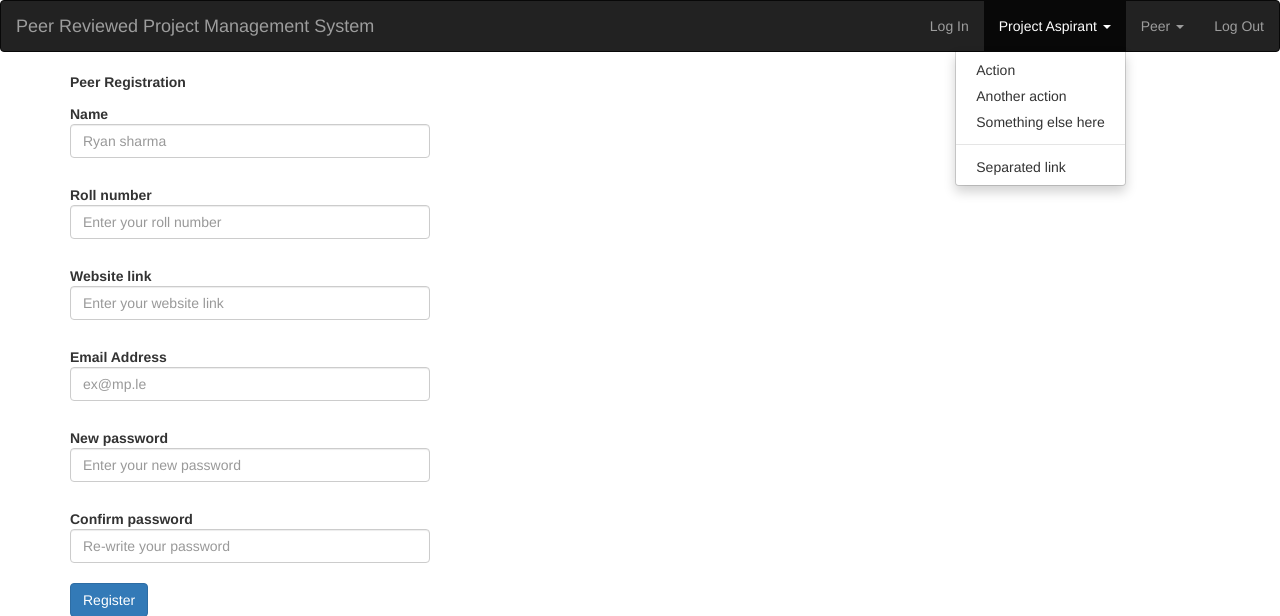
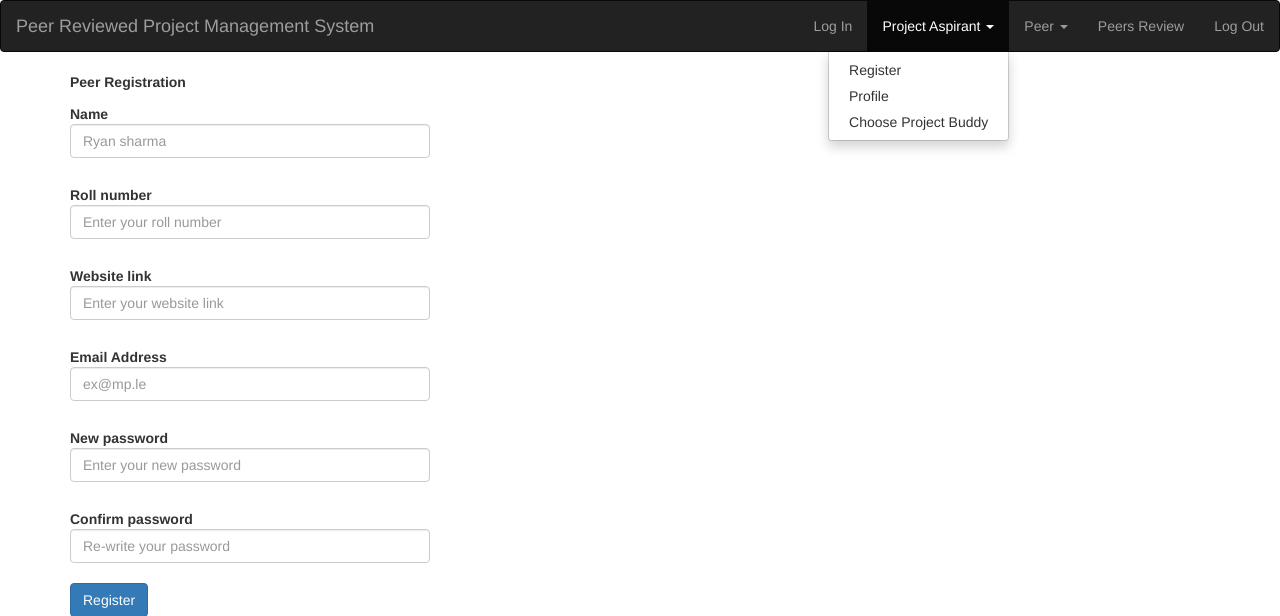
Before and after one commit to adishap/project_management_system, a PHP site: page /register_peer.php in a window 1280 px wide, after a click on "Project Aspirant". Shown: the top 616 px of the page. Run offline with PHP 8.4, Linux system fonts and the light colour scheme.

Commit message:
register_team start working

```diff
--- a/header.html
+++ b/header.html
@@ -3,35 +3,33 @@
   <div class="container-fluid">
 
     <div class="navbar-header">
-      <a class="navbar-brand" href="#">
+      <a class="navbar-brand" href="index.php">
        Peer Reviewed Project Management System
       </a>
     </div>
 
       <ul class="nav navbar-nav navbar-right">
-        <li><a href="#">Log In</a></li>
+        <li><a href="log_in.php">Log In</a></li>
 
         <li class="dropdown">
           <a href="#" class="dropdown-toggle" data-toggle="dropdown" role="button" aria-expanded="false">Project Aspirant <span class="caret"></span></a>
           <ul class="dropdown-menu" role="menu">
-            <li><a href="#">Action</a></li>
-            <li><a href="#">Another action</a></li>
-            <li><a href="#">Something else here</a></li>
-            <li class="divider"></li>
-            <li><a href="#">Separated link</a></li>
+            <li><a href="register_team.php">Register</a></li>
+            <li><a href="#">Profile</a></li>
+            <li><a href="#">Choose Project Buddy</a></li>
           </ul>
         </li>
 
         <li class="dropdown">
           <a href="#" class="dropdown-toggle" data-toggle="dropdown" role="button" aria-expanded="false">Peer <span class="caret"></span></a>
           <ul class="dropdown-menu" role="menu">
-            <li><a href="#">Action</a></li>
-            <li><a href="#">Another action</a></li>
-            <li><a href="#">Something else here</a></li>
-            <li class="divider"></li>
-            <li><a href="#">Separated link</a></li>
+            <li><a href="register_peer.php">Register</a></li>
+            <li><a href="#">Choose Project</a></li>
+            <li><a href="#">Update Project Status</a></li>
           </ul>
         </li>
+
+        <li><a href="#">Peers Review</a></li>
 
         <li><a href="#">Log Out</a></li>
 
--- a/log_in.php
+++ b/log_in.php
@@ -12,7 +12,7 @@ include 'header.html';
     <fieldset>
 
       <!-- Form Name -->
-      <label>Log In</label>
+      <legend>Log In</legend>
 
       <!-- Text input-->
       <div class="row">
```
Also changed, not shown: db_connect.php (added, +13 -0 lines), register_team.php (+69 -2 lines).
